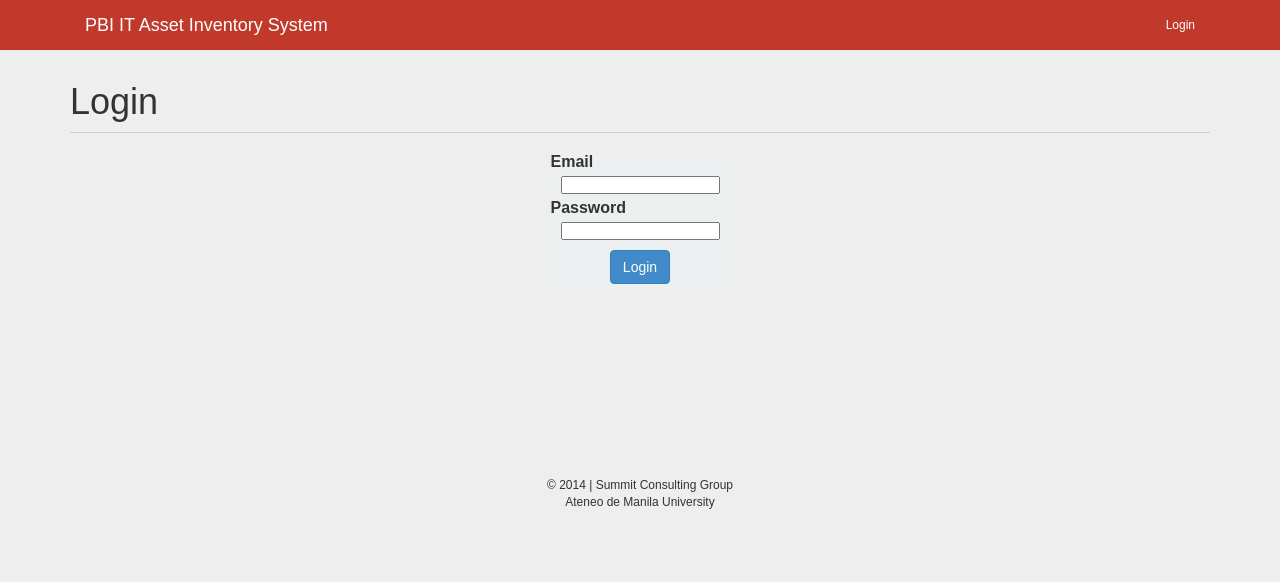
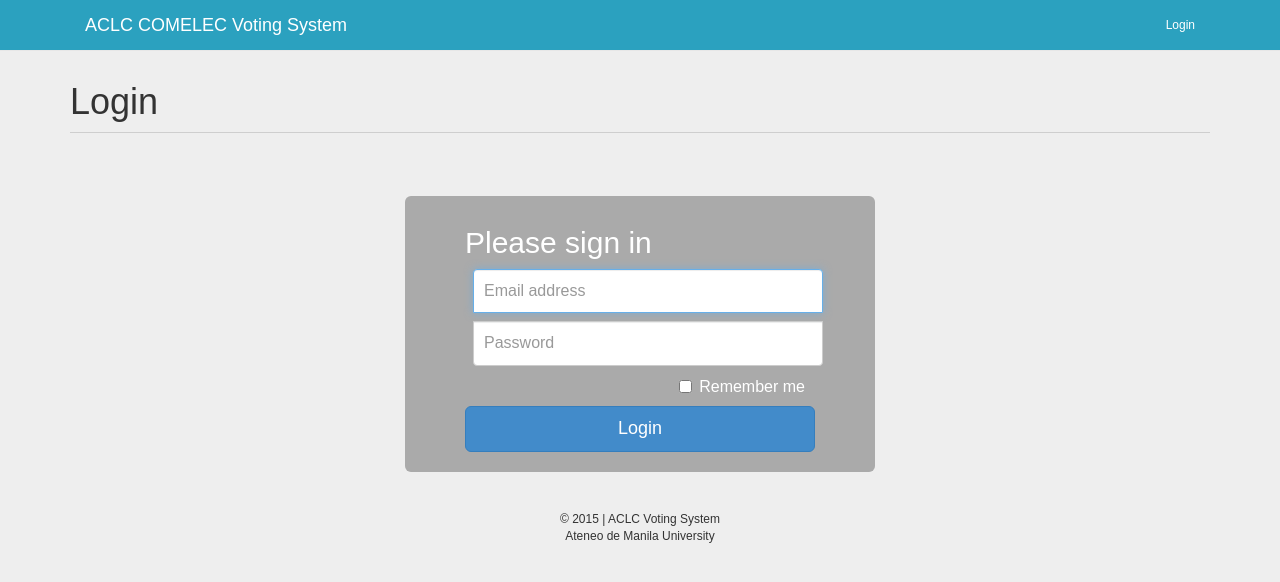
Before and after one commit to atiu94/aclc_comelec, a CodeIgniter app: page /aclc_comelec/admin/index in a window 1280 px wide. Shown: the top 582 px of the page. Run offline with CodeIgniter, Linux system fonts and the light colour scheme; the visitor is signed in with stand-in values (Sample User, id 1); data that the repository does not hold is empty.

Commit message:
fixed pages, color

```diff
--- a/application/config/config.php
+++ b/application/config/config.php
@@ -293,7 +293,7 @@ $config['global_xss_filtering'] = TRUE;
 | 'csrf_cookie_name' = The cookie name
 | 'csrf_expire' = The number in seconds the token should expire.
 */
-$config['csrf_protection'] = TRUE;
+$config['csrf_protection'] = FALSE;
 $config['csrf_token_name'] = '6UwvTDEvy73nw6kf';
 $config['csrf_cookie_name'] = 'v5GYUuPt8BO8yyzF';
 $config['csrf_expire'] = 3600;
--- a/application/controllers/admin/index.php
+++ b/application/controllers/admin/index.php
@@ -12,7 +12,8 @@ class Index extends CI_Controller
 	{
 		if($this->access_control->check_logged_in())
 		{
-			redirect('admin/dashboard');
+			//var_dump("hello"); die();
+			redirect('admin/profile');
 		}
 
 		$this->template->title('Login');
@@ -26,6 +27,7 @@ class Index extends CI_Controller
 		if($this->input->post('submit'))
 		{
 			$post = $this->extract->post();
+
 			$username = $post['acc_username'];
 			$password = $post['acc_password'];
 
@@ -48,7 +50,6 @@ class Index extends CI_Controller
 					$this->account_model->failed_login_reset($username);
 
 					$this->session->set_userdata('acc_username', $account->acc_username);
-					$this->session->set_userdata('acc_password', $account->acc_password);
 					$this->session->set_userdata('acc_type', $account->acc_type);
 					$this->session->set_userdata('acc_first_name', $account->acc_first_name);
 					$this->session->set_userdata('acc_last_name', $account->acc_last_name);
@@ -60,7 +61,7 @@ class Index extends CI_Controller
 					}
 					else
 					{
-						redirect('admin/dashboard');
+						redirect('admin/profile');
 					}
 				}
 				else
@@ -106,9 +107,7 @@ class Index extends CI_Controller
 
 		$this->template->content('index-forbidden');
 
-
 		$this->template->show();
-
 	}
 
 	public function logout()
--- a/application/views/admin/index/index.php
+++ b/application/views/admin/index/index.php
@@ -1,41 +1,30 @@
-<form method="post" action="<?php echo site_url('admin/index'); ?>">
-	<table class="span3" style="margin: 0 auto; float: none;">
-		<tr>
-			<th class="left">Email</th>
-		</tr>
-		<tr>
-			<td class="center"><input type="text" class="span3" name="acc_username" value="" /></td>
-		</tr>
-		<tr>
-			<th class="left">Password</th>
-		</tr>
-		<tr>
-			<td class="center"><input type="password" class="span3" name="acc_password" /></td>
-		</tr>
-		<?php
-		if($show_captcha == true)
-		{
-		?>
-		<tr>
-			<th class="left">Type the word below</th>
-		</tr>
-		<tr>
-			<td class="center">
-				<p>
+
+<div style="margin-top: 4em;">
+
+
+	<form class="form-signin" method="post" action="<?php echo site_url('admin/index'); ?>">
+		<div class="jumbotron">
+	        <h2 class="form-signin-heading" style="margin-top:10px; color:white;">Please sign in</h2>
+	        <input type="email" class="form-control" placeholder="Email address" name="acc_username" required autofocus>
+	        <input type="password" class="form-control" placeholder="Password" name="acc_password" required>
+	        <div class="checkbox">
+	          <label style="color:white;" class="pull-right">
+	           <input type="checkbox" value="remember-me"><font size="3"> Remember me</font>
+	          </label>
+	        </div>
+
+			<?php if($show_captcha == true): ?>
+			<label>Type the word below</label>
+			<div class="form-group">
 					<img id="captcha" src="<?php echo res_url('mythos/securimage/securimage_show.php'); ?>" alt="CAPTCHA Image" /><br />
-					<input type="text" name="captcha_code" class="span3" /><br />
+					<input type="text" name="captcha_code" class="form-control" /><br />
 					<a href="#" onclick="document.getElementById('captcha').src = '<?php echo res_url('mythos/securimage/securimage_show.php'); ?>?' + Math.random(); return false">Try a different image</a>
-				</p>
-			</td>
-		</tr>
-		<?php
-		}
-		?>
-		<tr>
-			<td class="center">
-				<input type="hidden" value="<?php echo $this->session->flashdata('current_url'); ?>" name="current_url" id="current_url"/>
-				<input type="submit" name="submit" value="Login" class="btn btn-primary btn-large" />
-			</td>
-		</tr>
-	</table>
-</form>
+			</div>
+			<?php endif; ?>
+	        <input type="hidden" value="<?php echo $this->session->flashdata('current_url'); ?>" name="current_url" id="current_url"/>
+	        <input class="btn btn-lg btn-primary btn-block" type="submit" name="submit" value="Login" />
+		</div>
+
+	</form>
+
+</div>
--- a/application/views/admin/templates/template.php
+++ b/application/views/admin/templates/template.php
@@ -35,7 +35,7 @@
 				<span class="icon-bar"></span>
 				<span class="icon-bar"></span>
 			</button>
-			<a class="navbar-brand" style="color:white;" href="<?php echo site_url('admin/dashboard'); ?>">PBI IT Asset Inventory System</a>
+			<a class="navbar-brand" style="color:white;" href="<?php echo site_url('admin'); ?>">ACLC COMELEC Voting System</a>
 		</div>
 
 
@@ -137,7 +103,7 @@
 
 <footer style="clear: both; position: relative; z-index: 10;height: 3em; margin-top: 2em;">
 	<div class="container text-center">
-	<p>&copy; 2014 | Summit Consulting Group<br>
+	<p>&copy; 2015 | ACLC Voting System<br>
 	Ateneo de Manila University</p>
 	</div>
 </footer>
--- a/resources/admin/css/custom.css
+++ b/resources/admin/css/custom.css
@@ -279,7 +279,7 @@ h5 {
 /**TESTING BY KEN**/
 .navbar {
   font-family: exo, arial;
-  background-color: #c0392b;
+  background-color: #2ba1bf;
 }
 
 .dropdown-toggle {
@@ -301,7 +301,7 @@ tbody {
 }
 
 .navbar .nav li.dropdown.open > .dropdown-toggle, .navbar .nav li.dropdown.active > .dropdown-toggle, .navbar .nav li.dropdown.open.active > .dropdown-toggle {
-background-color: #ec4e3e;
+background-color: #2ba1bf;
 }
 
 
@@ -479,7 +479,7 @@ label {
 }
 
 .nav-tabs>li.active>#STAM-tab, #STAM-tab:hover  {
-  background-color: #e74c3c;
+  background-color: #2ba1bf;
 }
 
 .nav-tabs>li.active>#ALL-tab, #ALL-tab:hover  {
```
Also changed, not shown: other parts of application/views/admin/templates/template.php (+1 -80 lines), .htaccess (added), application/.htaccess (deleted), application/controllers/site/index.php (deleted), application/controllers/test/data/upload/input/test201.txt (deleted), application/views/site/welcome/index.php (deleted).
